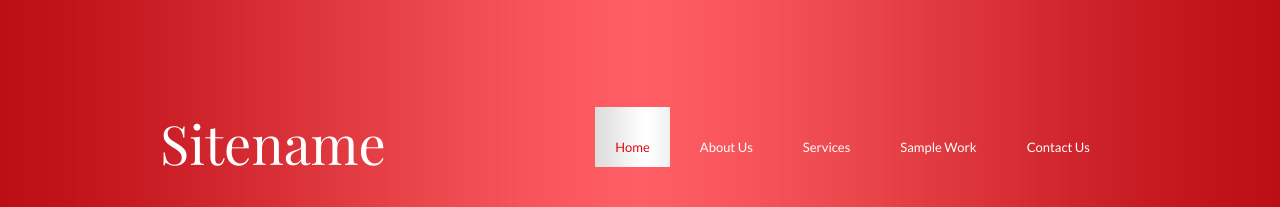
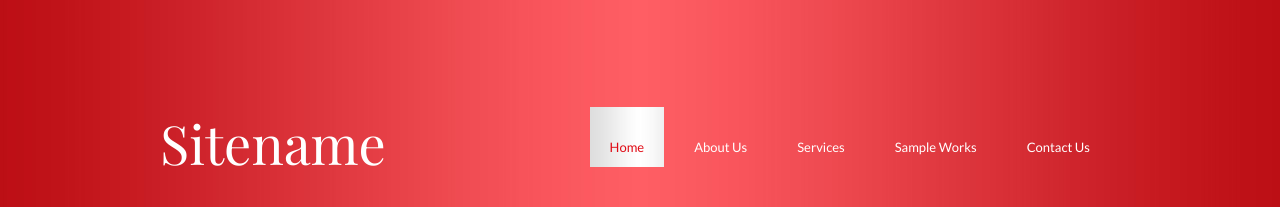
Before and after one commit to japtwo/origin, a plain HTML site: page index.html in a window 1280 px wide. Shown: the top 207 px of the page. Drawn offline with nearby package versions, Linux system fonts and the light colour scheme.

Commit message:
Updating menu

```diff
--- a/index.html
+++ b/index.html
@@ -18,7 +18,7 @@
         <li><a href="index.html" class="active">Home</a></li>
         <li><a href="about.html">About Us</a></li>
         <li><a href="services.html">Services</a></li>
-        <li><a href="work.html">Sample Work</a></li>
+        <li><a href="work.html">Sample Works</a></li>
         <li><a href="contact.html">Contact Us</a></li>
       </ul>
     </div>
```
